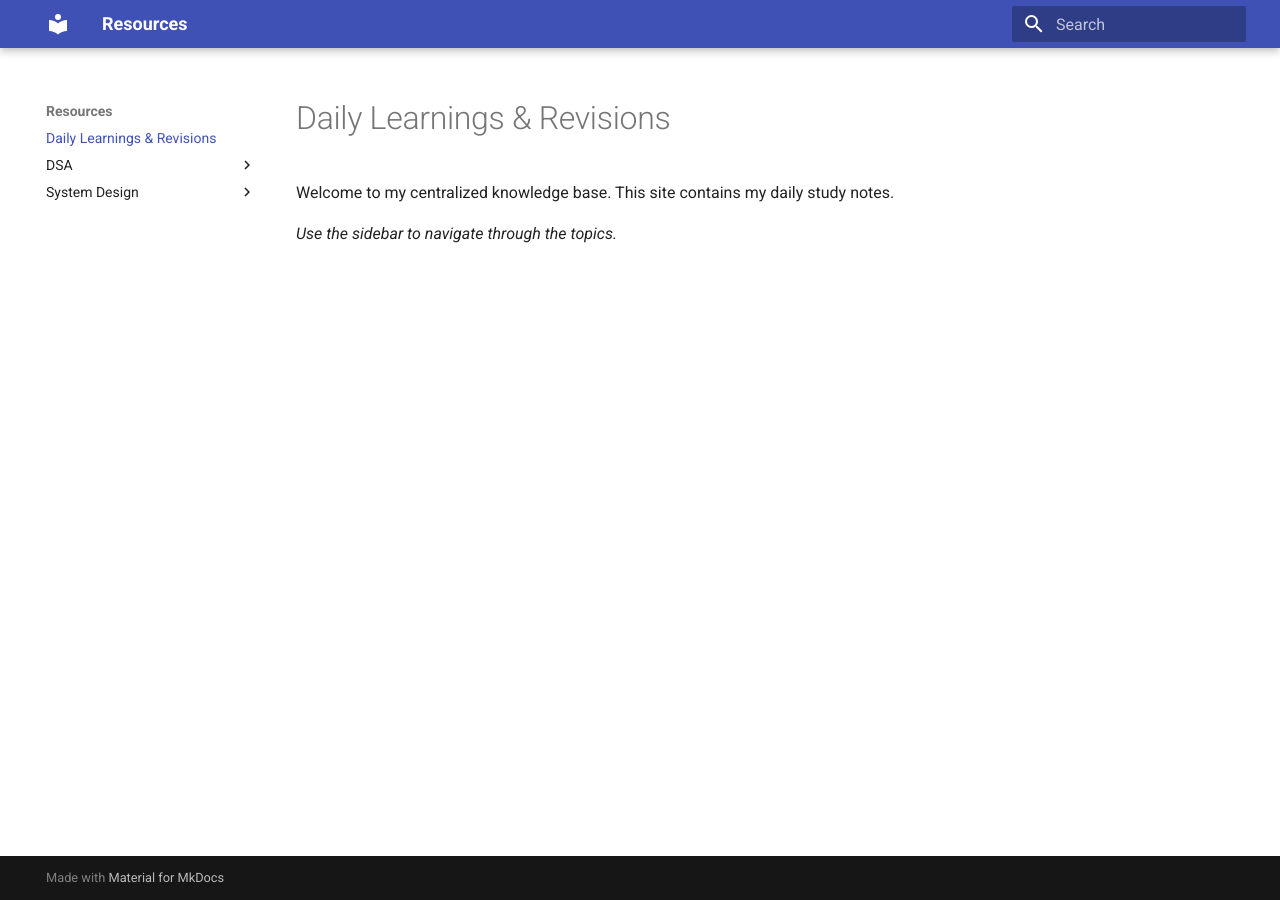
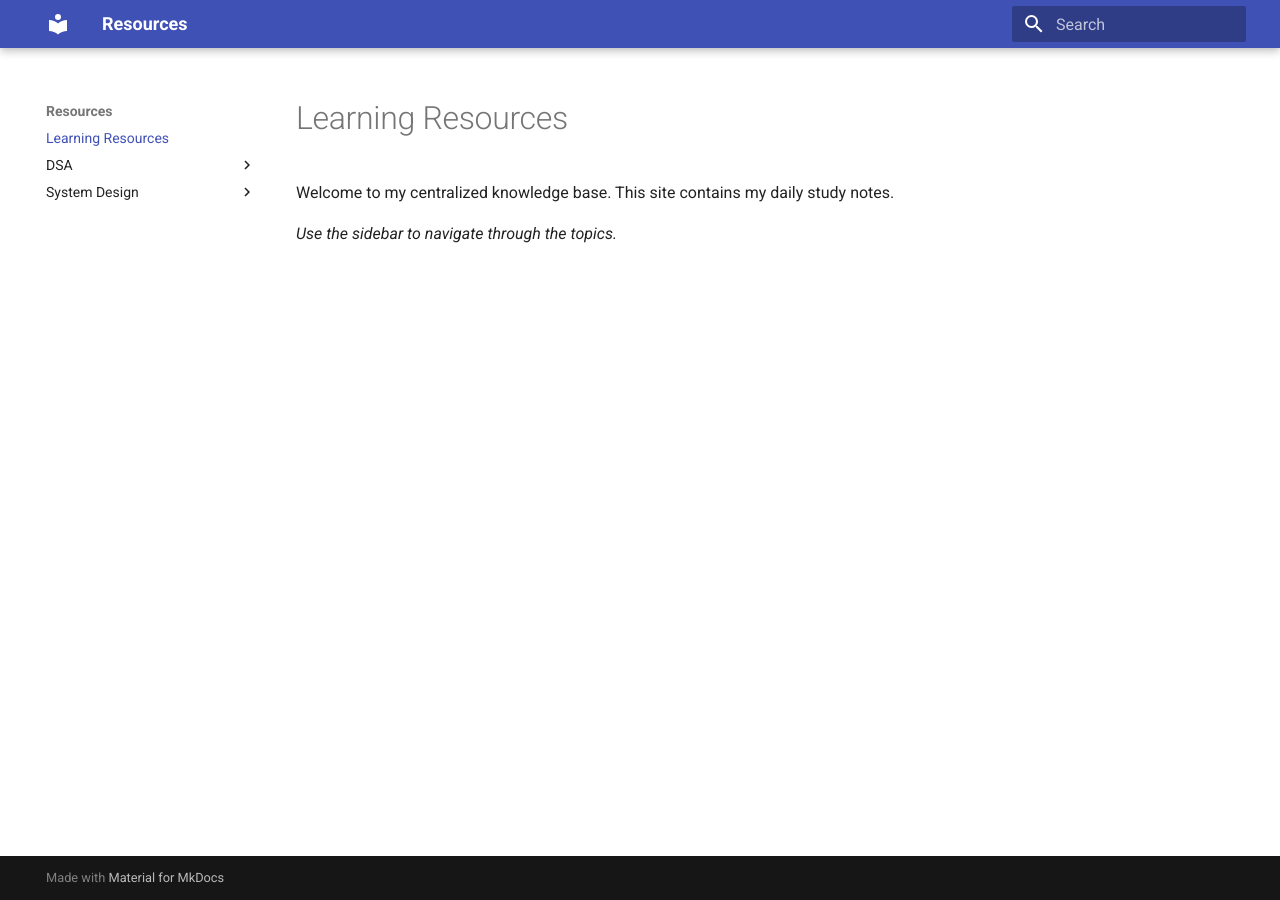
Before and after one commit to ashishpatidar123/resources, an MkDocs documentation site: the page built from docs/index.md, in a window 1280 px wide. Built offline with MkDocs 1.6.1 and Material for MkDocs 9.7.7, drawn with Linux system fonts in a browser that asks for light colours.

Commit message:
Rename section from 'Daily Learnings & Revisions' to 'Learning Resources'

```diff
--- a/docs/index.md
+++ b/docs/index.md
@@ -1,4 +1,4 @@
-# Daily Learnings & Revisions
+# Learning Resources
 
 Welcome to my centralized knowledge base. This site contains my daily study notes.
 
```
